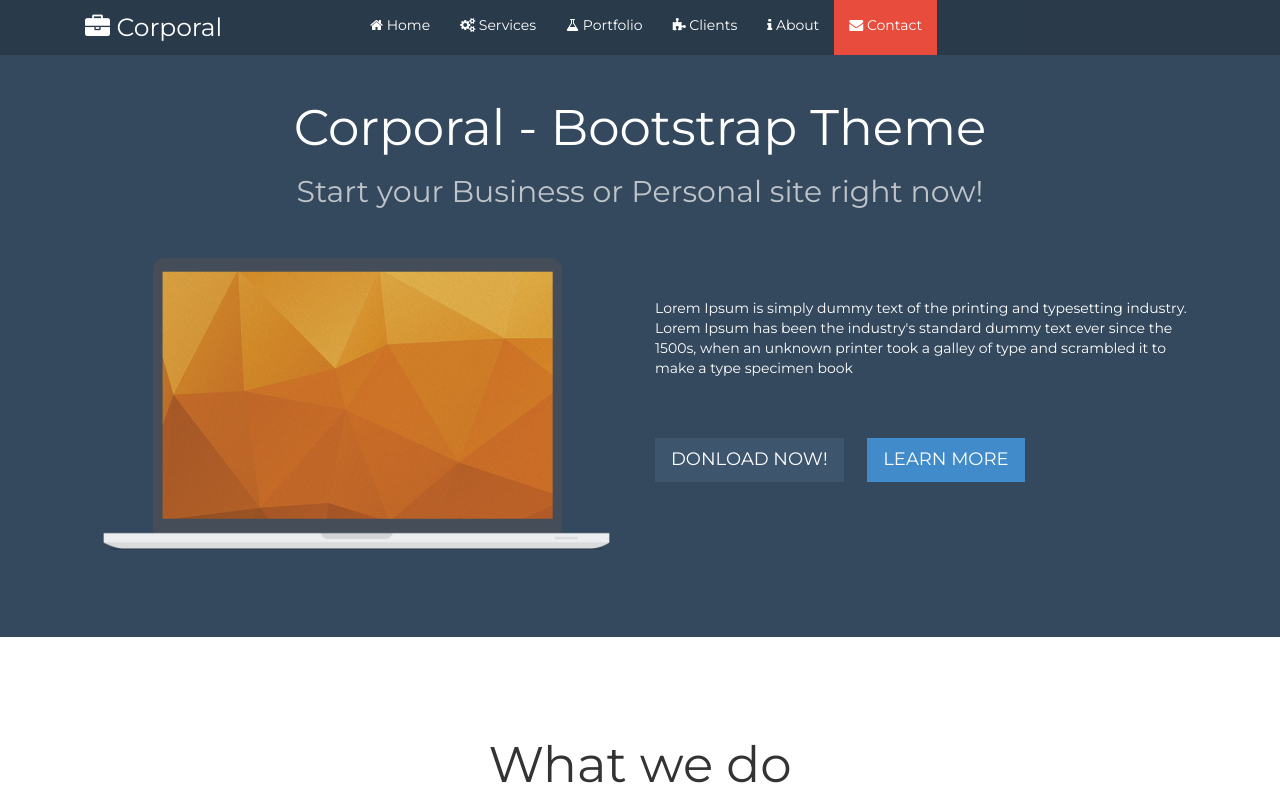
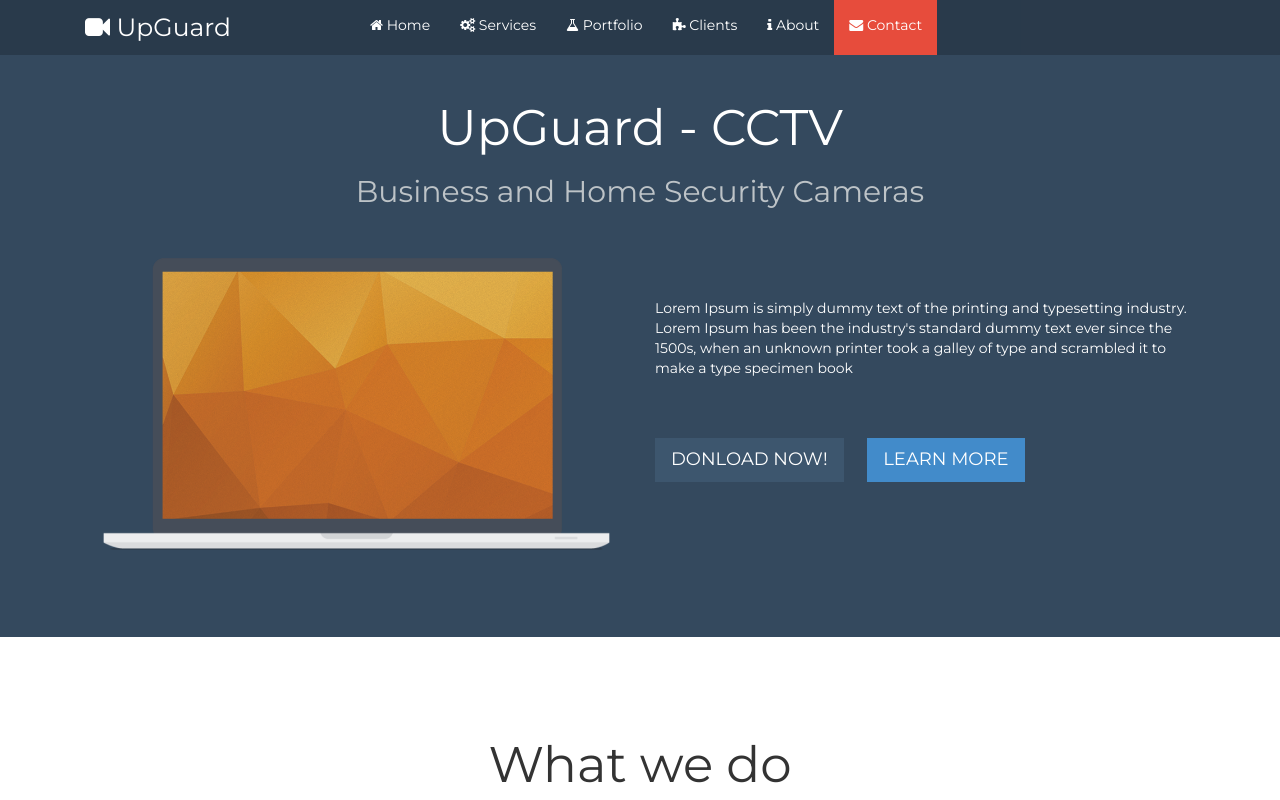
Before and after one commit to tapvolt/upguard-uk, a website: page www/index.html in a window 1280 px wide. Shown: the top 800 px of the page. Drawn offline with Linux system fonts and the light colour scheme.

Commit message:
name change and logo

```diff
--- a/www/index.html
+++ b/www/index.html
@@ -4,8 +4,8 @@
     <meta charset="utf-8">
     <meta name="viewport" content="width=device-width, initial-scale=1">
     <meta name="google-site-verification" content="cBU5Rb2ssiZH-Cj3_e9URLoV0KBPxUzA5WrKTOGY9c0"/>
-    <title>Corporal - Bootstrap Personal & Business Theme</title>
 
+    <title>UpGuard - Bootstrap Personal & Business Theme</title>
 
     <!-- Bootstrap -->
     <link rel="stylesheet" type="text/css" href="assets/css/bootstrap.min.css">
@@ -19,11 +19,9 @@
     <!--Icon Fonts-->
     <link rel="stylesheet" media="screen" href="assets/fonts/font-awesome/font-awesome.min.css"/>
 
-
     <!-- Extras -->
     <link rel="stylesheet" type="text/css" href="assets/extras/animate.css">
     <link rel="stylesheet" type="text/css" href="assets/extras/lightbox.css">
-
 
     <!-- jQuery Load -->
     <script src="assets/js/jquery-min.js"></script>
@@ -49,7 +47,7 @@
                     <span class="icon-bar"></span>
                     <span class="icon-bar"></span>
                 </button>
-                <a class="navbar-brand" href="#home"><i class="fa fa-briefcase"></i> Corporal</a>
+                <a class="navbar-brand" href="#home"><i class="fa fa-video-camera"></i> UpGuard</a>
             </div>
 
             <div class="collapse navbar-collapse" id="navbar">
@@ -73,8 +71,8 @@
     <div class="container">
         <div class="row">
             <div class="col-md-12">
-                <h1 class="title">Corporal - Bootstrap Theme</h1>
-                <h2 class="subtitle">Start your Business or Personal site right now!</h2>
+                <h1 class="title">UpGuard - CCTV</h1>
+                <h2 class="subtitle">Business and Home Security Cameras</h2>
 
                 <img class="col-md-6 col-sm-6 col-xs-12 animated fadeInLeft" src="assets/img/hero/macbook.png" alt="">
 
@@ -278,7 +276,7 @@
 <!-- About Section End -->
 
 
-<!-- Conatct Section -->
+<!-- Contact Section -->
 <section id="contact">
     <div class="container text-center">
         <div class="row">
@@ -347,7 +345,7 @@
 
 <div id="copyright">
     <div class="container">
-        <div class="col-md-10"><p>© Corporal 2014 All right reserved. Design & Developed by <a
+        <div class="col-md-10"><p>© Corporal 2016 All right reserved. Design & Developed by <a
                 href="http://graygrids.com">GrayGrids</a></p></div>
         <div class="col-md-2">
             <span class="to-top pull-right"><a href="#hero-area"><i class="fa fa-angle-up fa-2x"></i></a></span>
@@ -360,13 +358,13 @@
 <script src="assets/js/bootstrap.min.js"></script>
 
 <!-- Smooth Scroll -->
-<!-- Smooth Scroll -->
 <script src="assets/js/smooth-scroll.js"></script>
 <script src="assets/js/lightbox.min.js"></script>
 
 <!-- All JS plugin Triggers -->
 <script src="assets/js/main.js"></script>
 
+<!-- Google Analytics -->
 <script>
     (function (i, s, o, g, r, a, m) {
         i['GoogleAnalyticsObject'] = r;
```
